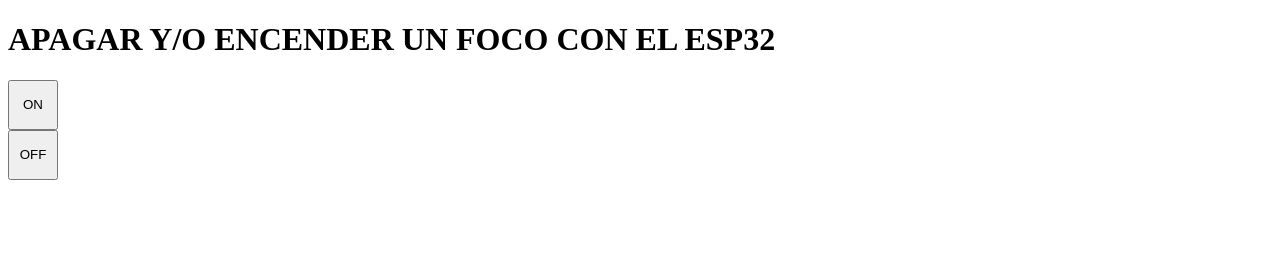
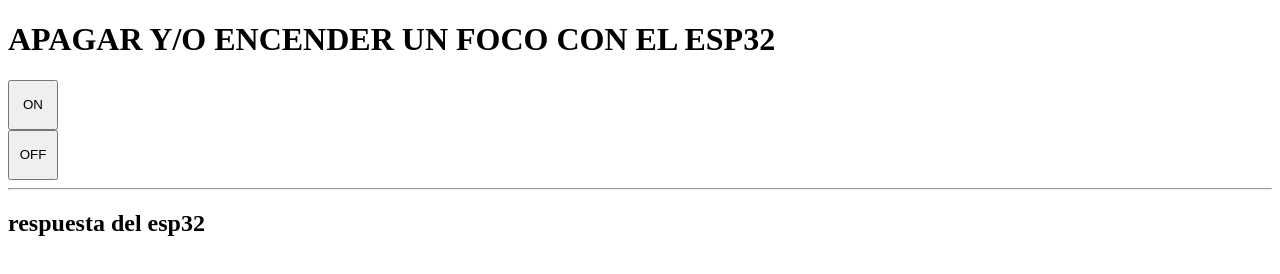
Before and after one commit to reyBlanco/handlerForEsp32, a plain HTML site: page index.html in a window 1280 px wide. Drawn offline with Linux system fonts and the light colour scheme.

Commit message:
actualizando index.html

```diff
--- a/index.html
+++ b/index.html
@@ -10,5 +10,8 @@
     <h1>APAGAR Y/O ENCENDER UN FOCO CON EL ESP32</h1>
     <input type="button" value="ON" id="ON_button" style="height: 50px; width: 50px"><br>
     <input type="button" value="OFF" id="OFF_button" style="height: 50px; width: 50px"><br>
+    <hr>
+    <h2>respuesta del esp32</h2>
+    <div id="contenedor"></div>
 </body>
 </html>
```
